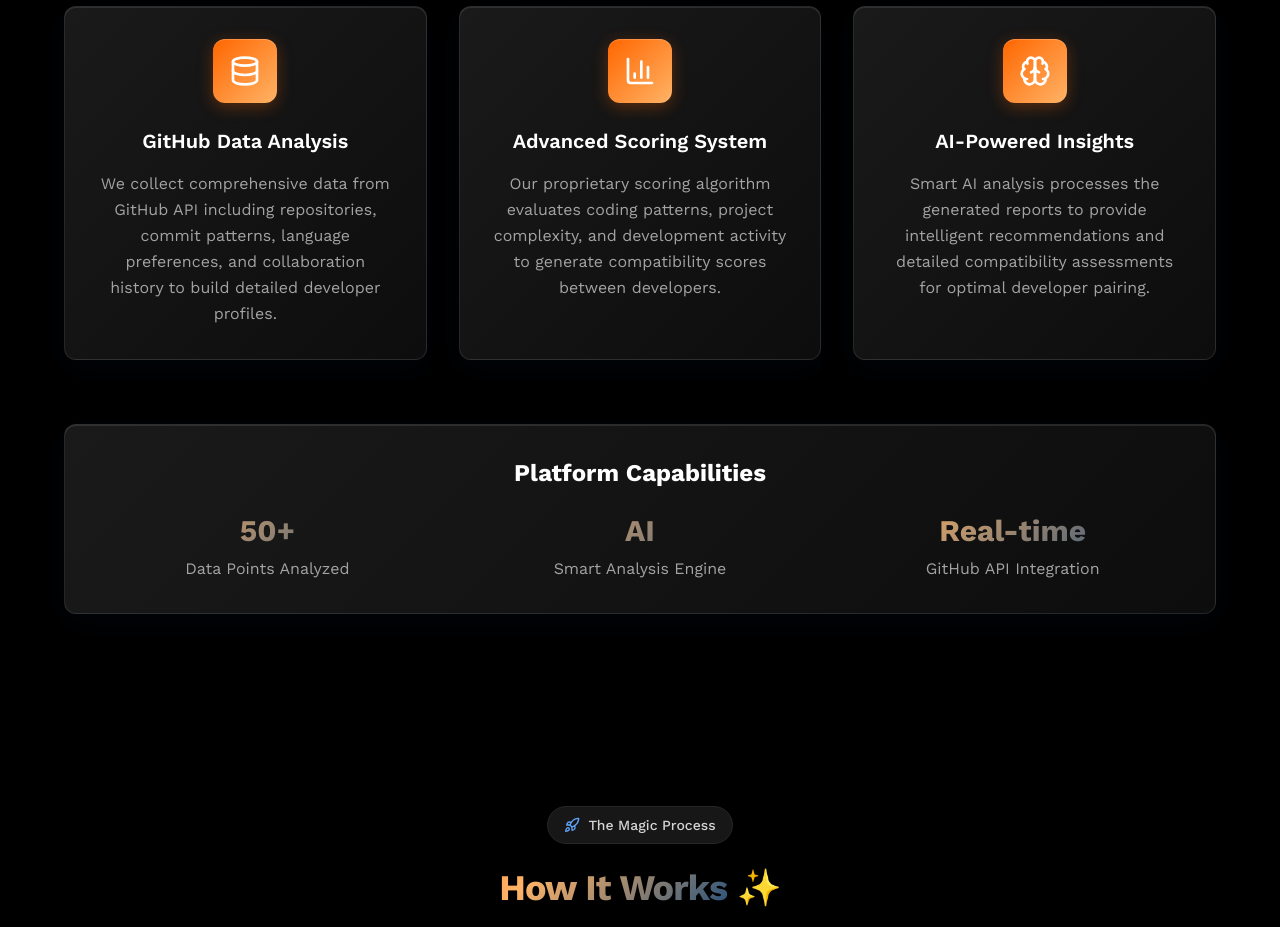
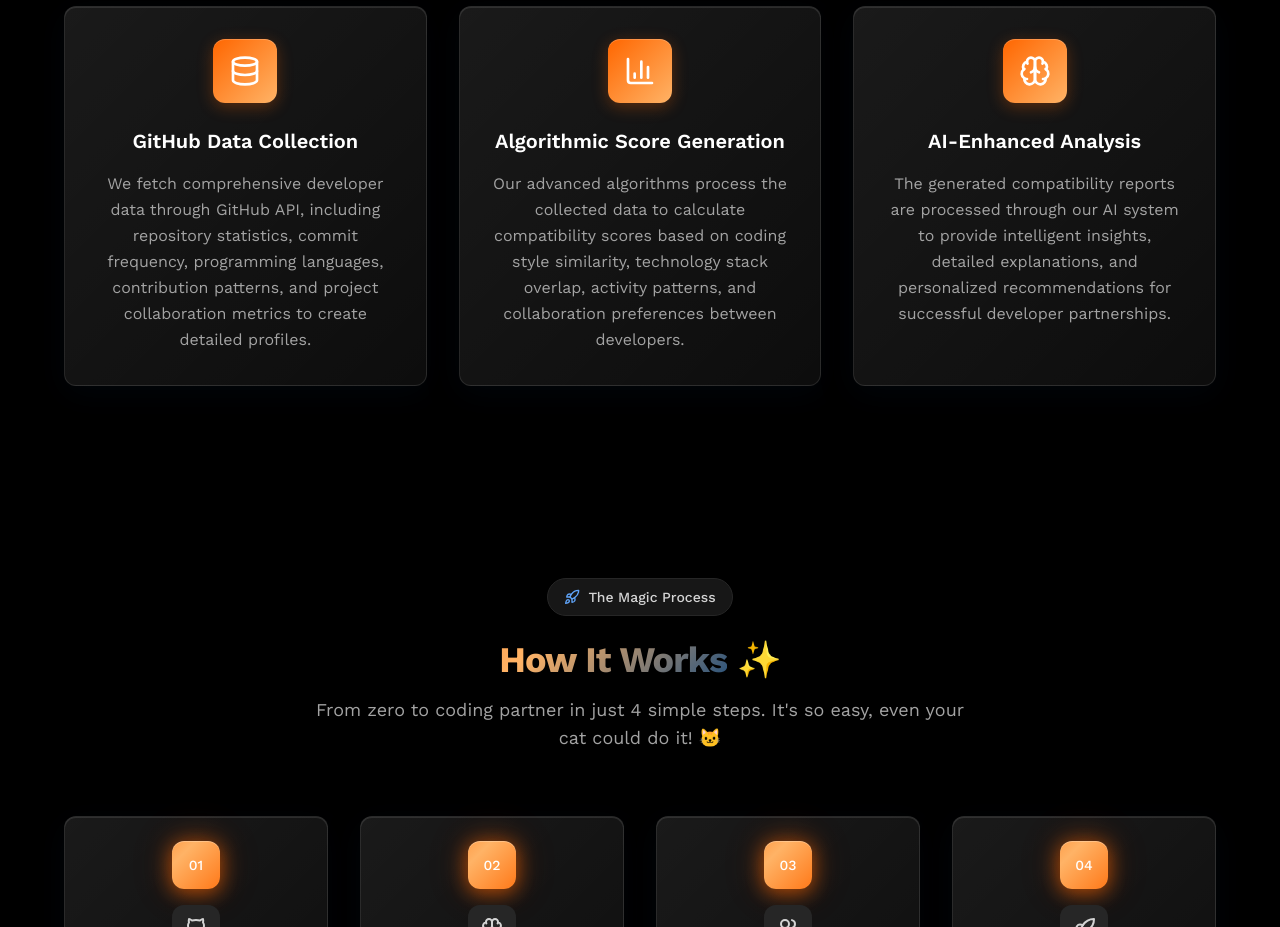
Before and after one commit to puri-adityakumar/gitcompat, a Next.js app: page / in a window 1280 px wide. Shown: the part 1440-2367 px from the top of the page. Built offline with nearby package versions, Linux system fonts and the light colour scheme.

Commit message:
update: features section

```diff
--- a/components/home/Features.tsx
+++ b/components/home/Features.tsx
@@ -4,18 +4,18 @@ export default function Features() {
   const features = [
     {
       icon: Database,
-      title: "GitHub Data Analysis",
-      description: "We collect comprehensive data from GitHub API including repositories, commit patterns, language preferences, and collaboration history to build detailed developer profiles."
+      title: "GitHub Data Collection",
+      description: "We fetch comprehensive developer data through GitHub API, including repository statistics, commit frequency, programming languages, contribution patterns, and project collaboration metrics to create detailed profiles."
     },
     {
       icon: BarChart3,
-      title: "Advanced Scoring System",
-      description: "Our proprietary scoring algorithm evaluates coding patterns, project complexity, and development activity to generate compatibility scores between developers."
+      title: "Algorithmic Score Generation",
+      description: "Our advanced algorithms process the collected data to calculate compatibility scores based on coding style similarity, technology stack overlap, activity patterns, and collaboration preferences between developers."
     },
     {
       icon: Brain,
-      title: "AI-Powered Insights",
-      description: "Smart AI analysis processes the generated reports to provide intelligent recommendations and detailed compatibility assessments for optimal developer pairing."
+      title: "AI-Enhanced Analysis",
+      description: "The generated compatibility reports are processed through our AI system to provide intelligent insights, detailed explanations, and personalized recommendations for successful developer partnerships."
     }
   ]
 
@@ -51,26 +51,7 @@ export default function Features() {
           ))}
         </div>
 
-        {/* Technical Stats Section */}
-        <div className="mt-16 glass-card p-8 text-center">
-          <h3 className="text-2xl font-bold text-white mb-6">
-            Platform Capabilities
-          </h3>
-          <div className="grid grid-cols-1 md:grid-cols-3 gap-8">
-            <div>
-              <div className="text-3xl font-bold gradient-text mb-2">50+</div>
-              <div className="text-neutral-400">Data Points Analyzed</div>
-            </div>
-            <div>
-              <div className="text-3xl font-bold gradient-text mb-2">AI</div>
-              <div className="text-neutral-400">Smart Analysis Engine</div>
-            </div>
-            <div>
-              <div className="text-3xl font-bold gradient-text mb-2">Real-time</div>
-              <div className="text-neutral-400">GitHub API Integration</div>
-            </div>
-          </div>
-        </div>
+
       </div>
     </section>
   )
```
